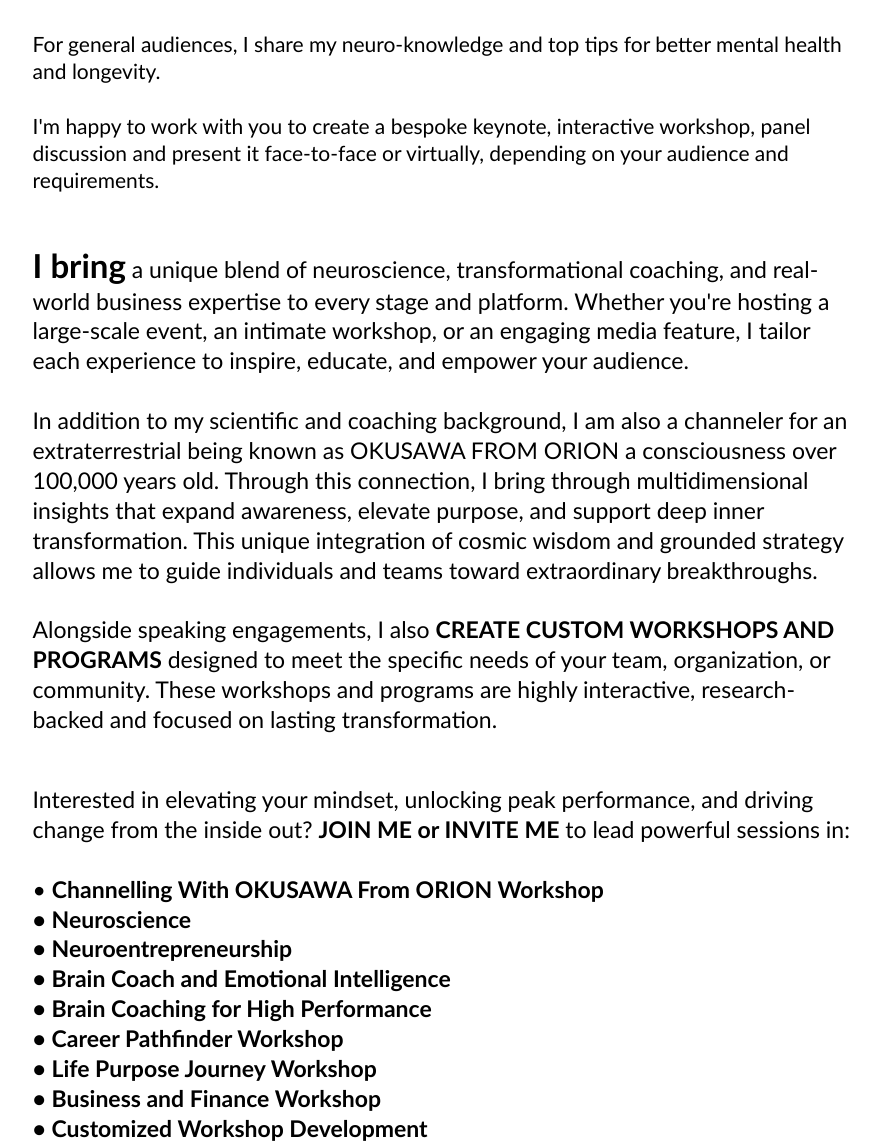
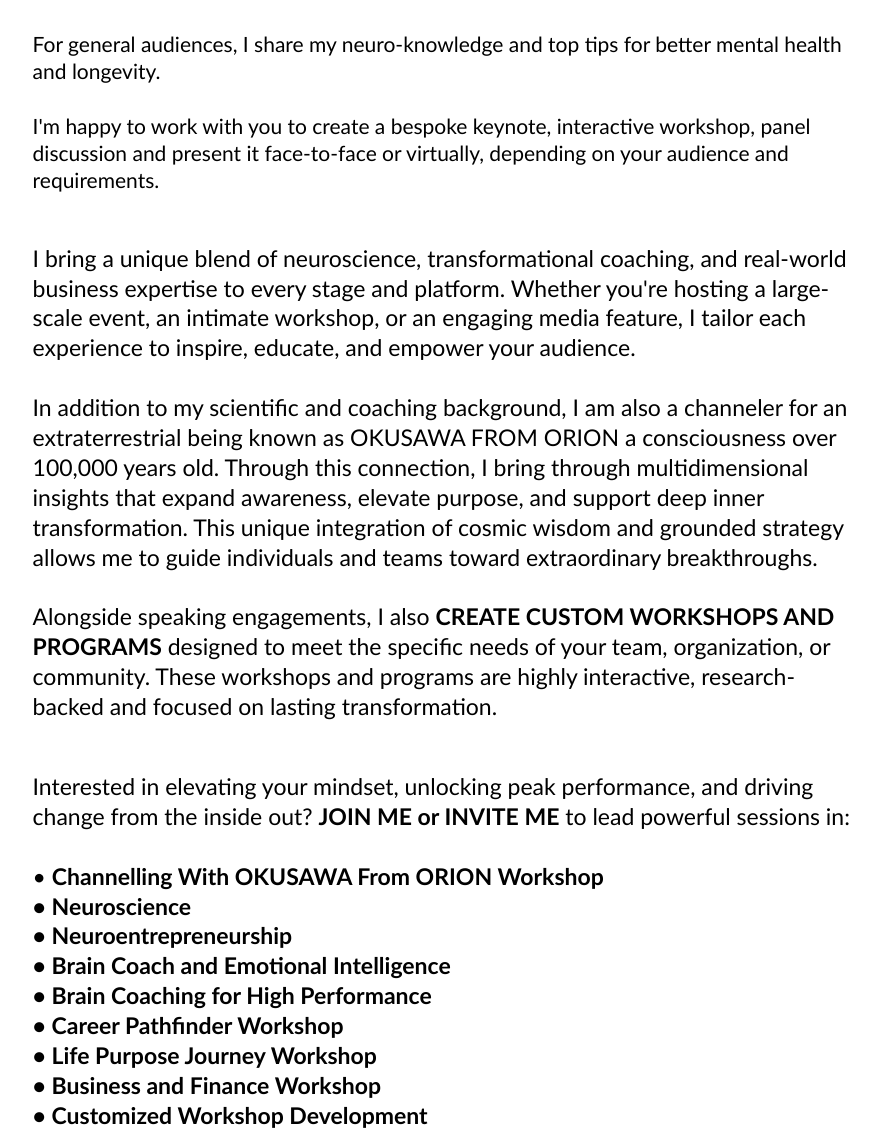
Before and after one commit to gericlois/SelfTransformingBrain, a PHP site: page /pages/speaking.php in a window 1280 px wide. Shown: the part 970-2111 px from the top of the page, without its empty margins (197-1077 px from the left). Run offline with PHP 8.4, Linux system fonts and the light colour scheme; data that the repository does not hold is empty; some web fonts are replaced.

```diff
--- a/pages/speaking.php
+++ b/pages/speaking.php
@@ -59,7 +59,7 @@
                         </p>
 
                         <p class="three">
-                            <span class="highlighted-text">I bring</span> a unique blend of neuroscience, transformational coaching, and real-world business expertise to every stage and platform. Whether you're hosting a large-scale event, an intimate workshop, or an engaging media feature, I tailor each experience to inspire, educate, and empower your audience.<br><br>
+                            I bring a unique blend of neuroscience, transformational coaching, and real-world business expertise to every stage and platform. Whether you're hosting a large-scale event, an intimate workshop, or an engaging media feature, I tailor each experience to inspire, educate, and empower your audience.<br><br>
 
                             In addition to my scientific and coaching background, I am also a channeler for an extraterrestrial being known as OKUSAWA FROM ORION a consciousness over 100,000 years old. Through this connection, I bring through multidimensional insights that expand awareness, elevate purpose, and support deep inner transformation. This unique integration of cosmic wisdom and grounded strategy allows me to guide individuals and teams toward extraordinary breakthroughs.<br><br>
 
```
